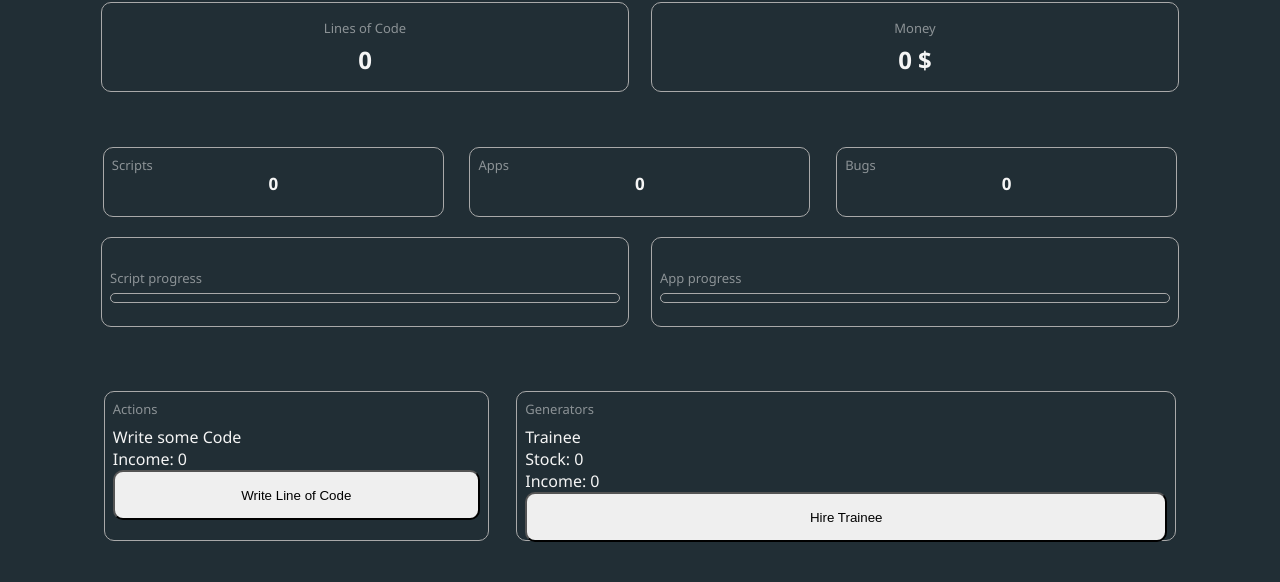
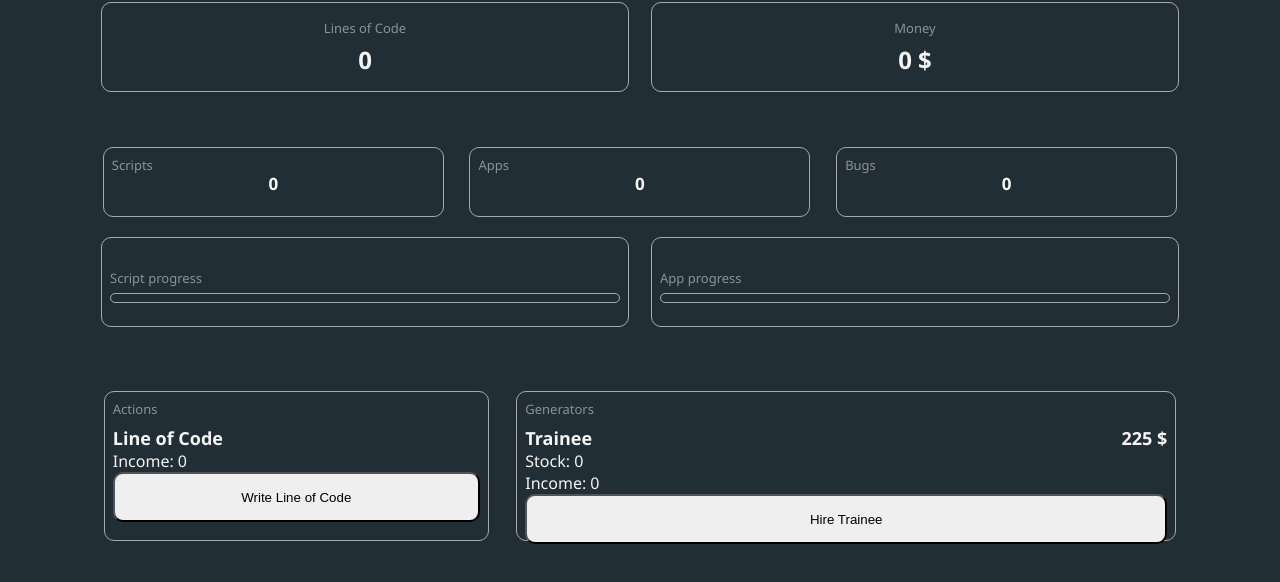
Before and after one commit to WhylerLab/GameDeveloping, a plain HTML site: page JavaScriptGames/IdleDev/index.html in a window 1280 px wide. Shown: the part 94-676 px from the top of the page. Drawn offline with Linux system fonts and the light colour scheme.

Commit message:
UI updates

```diff
--- a/JavaScriptGames/IdleDev/index.html
+++ b/JavaScriptGames/IdleDev/index.html
@@ -60,7 +60,8 @@
             <div class="action_wrapper">
                 <div class="label_action">Actions</div>
                 <div class="loc_action">
-                    <p> Write some Code</p>
+                    <span class="loc_Name">Line of Code</span>
+                    <br>
                     <span>Income: </span><span id="">0</span>
                     <button id="write_loc_btn">Write Line of Code</button>
                 </div>
@@ -68,7 +69,8 @@
             <div class="market_wrapper">
                 <div class="label_market">Generators</div>
                 <div class="generator_wrapper">
-                    <p class="">Trainee</p>
+                    <span class="gen_Name">Trainee</span><span class="gen_Costs">225 $</span>
+                    <br>
                     <span>Stock: </span><span id="">0</span>
                     <br>
                     <span>Income: </span><span id="">0</span>
--- a/JavaScriptGames/IdleDev/style.css
+++ b/JavaScriptGames/IdleDev/style.css
@@ -283,6 +283,11 @@ body {
     border: 1px solid DarkGrey;
 }
 
+.loc_Name {
+    font-size: 18px;
+    font-weight: bold;
+}
+
 #write_loc_btn {
     width:100%;
     height: 50px;
@@ -310,6 +315,18 @@ body {
     height: auto;
 }
 
+.gen_Name {
+    font-size: 18px;
+    font-weight: bold;
+}
+
+.gen_Costs {
+    float: right;
+
+    font-size: 18px;
+    font-weight: bold;
+}
+
 #trainee_btn {
     width: 100%;
     height: 50px;
```
